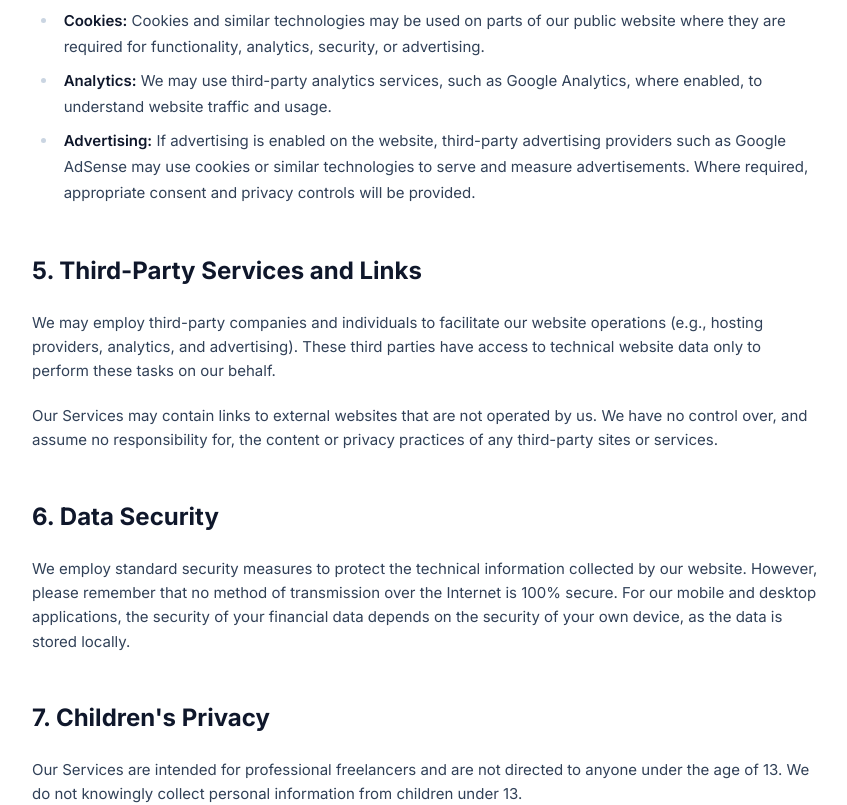
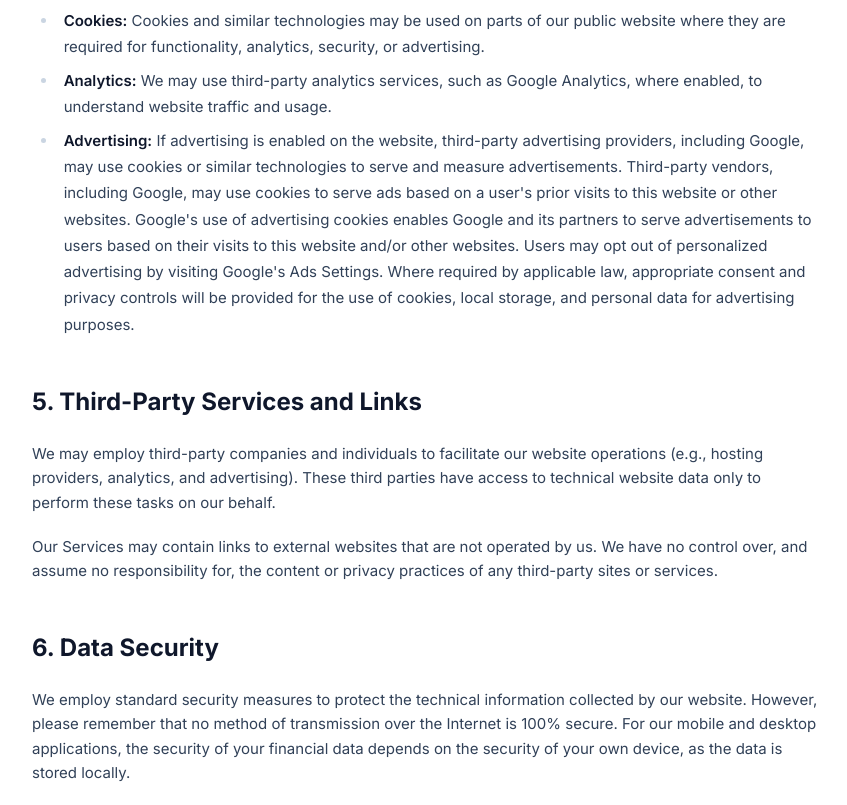
Before and after one commit to allknowledge34/tralance-website, a Next.js app in the folder frontend/: page /privacy in a window 1280 px wide. Shown: the part 1680-2485 px from the top of the page, without its empty margins (215-1062 px from the left). Built offline with nearby package versions, Linux system fonts and the light colour scheme.

Commit message:
add google ads

```diff
--- a/frontend/src/app/layout.tsx
+++ b/frontend/src/app/layout.tsx
@@ -26,15 +26,25 @@ export const viewport: Viewport = {
 export const metadata: Metadata = {
   metadataBase: new URL(SITE_CONFIG.url),
   manifest: "/manifest.json",
+
   title: {
     default: SITE_CONFIG.title,
     template: `%s | ${SITE_CONFIG.name}`,
   },
+
   description: SITE_CONFIG.description,
   keywords: SEO_KEYWORDS,
-  authors: [{ name: "Sachin Kumar", url: SITE_CONFIG.links.twitter }],
+
+  authors: [
+    {
+      name: "Sachin Kumar",
+      url: SITE_CONFIG.links.twitter,
+    },
+  ],
+
   creator: "Sachin Kumar",
   publisher: "Tralance",
+
   openGraph: {
     type: "website",
     locale: "en_US",
@@ -42,6 +52,7 @@ export const metadata: Metadata = {
     title: SITE_CONFIG.title,
     description: SITE_CONFIG.description,
     siteName: SITE_CONFIG.name,
+
     images: [
       {
         url: SITE_CONFIG.ogImage,
@@ -51,6 +62,7 @@ export const metadata: Metadata = {
       },
     ],
   },
+
   twitter: {
     card: "summary_large_image",
     title: SITE_CONFIG.title,
@@ -58,9 +70,11 @@ export const metadata: Metadata = {
     images: [SITE_CONFIG.ogImage],
     creator: "@tralanceapp",
   },
+
   robots: {
     index: true,
     follow: true,
+
     googleBot: {
       index: true,
       follow: true,
@@ -84,66 +98,96 @@ export default function RootLayout({
         name: SITE_CONFIG.name,
         operatingSystem: "Web, Android, Windows",
         applicationCategory: "BusinessApplication",
+
         offers: {
           "@type": "Offer",
           price: "0",
           priceCurrency: "USD",
         },
+
         description: SITE_CONFIG.description,
         url: SITE_CONFIG.url,
+
         author: {
           "@type": "Person",
           name: "Sachin Kumar",
         },
+
         aggregateRating: {
           "@type": "AggregateRating",
           ratingValue: "4.5",
-          ratingCount: "2"
+          ratingCount: "2",
         },
-        installUrl: "https://play.google.com/store/apps/details?id=com.sachin.tralance",
+
+        installUrl:
+          "https://play.google.com/store/apps/details?id=com.sachin.tralance",
+
         softwareVersion: "1.0",
       },
+
       {
         "@type": "Organization",
         name: SITE_CONFIG.name,
         url: SITE_CONFIG.url,
+
         logo: `${SITE_CONFIG.url}/icon.png`,
+
         contactPoint: {
           "@type": "ContactPoint",
           email: SITE_CONFIG.contactEmail,
           contactType: "customer support",
         },
+
         sameAs: [
           SITE_CONFIG.links.twitter,
           SITE_CONFIG.links.github,
         ],
       },
+
       {
         "@type": "WebSite",
         name: SITE_CONFIG.name,
         url: SITE_CONFIG.url,
+
         potentialAction: {
           "@type": "SearchAction",
           target: `${SITE_CONFIG.url}/?s={search_term_string}`,
-          "query-input": "required name=search_term_string"
-        }
-      }
+          "query-input": "required name=search_term_string",
+        },
+      },
     ],
   };
 
   return (
-    <html lang="en" className={`${inter.variable} h-full antialiased`} data-scroll-behavior="smooth" suppressHydrationWarning>
+    <html
+      lang="en"
+      className={`${inter.variable} h-full antialiased`}
+      data-scroll-behavior="smooth"
+      suppressHydrationWarning
+    >
       <head>
         <script
+          async
+          src="https://pagead2.googlesyndication.com/pagead/js/adsbygoogle.js?client=ca-pub-5744857349829100"
+          crossOrigin="anonymous"
+        />
+      </head>
+
+      <body className="min-h-full">
+        <script
           type="application/ld+json"
-          dangerouslySetInnerHTML={{ __html: JSON.stringify(jsonLd) }}
+          dangerouslySetInnerHTML={{
+            __html: JSON.stringify(jsonLd),
+          }}
         />
+
         <script
           dangerouslySetInnerHTML={{
             __html: `
               (function() {
                 try {
                   var theme = localStorage.getItem('theme');
+
                   if (theme === 'dark') {
                     document.documentElement.classList.add('dark');
                   } else {
@@ -154,13 +198,12 @@ export default function RootLayout({
             `,
           }}
         />
-      </head>
-      <body className="min-h-full flex flex-col font-sans bg-white dark:bg-rich-black text-slate-900 dark:text-slate-100 transition-colors duration-300">
+
         <ThemeProvider>
           <Navbar />
-          <main className="flex-grow flex flex-col">
-            {children}
-          </main>
+
+          {children}
+
           <Footer />
         </ThemeProvider>
 
--- a/frontend/src/app/privacy/page.tsx
+++ b/frontend/src/app/privacy/page.tsx
@@ -66,12 +66,15 @@ export default function PrivacyPolicyPage() {
               <section id="cookies-and-analytics" className="scroll-mt-24">
                 <h2>4. Cookies, Analytics, and Advertising</h2>
                 <p>
-                  While our core applications are offline-first, our public website relies on standard web technologies:
+                  While our core applications are offline-first, our public website relies on standard web technologies.
                 </p>
                 <ul>
                   <li><strong>Cookies:</strong> Cookies and similar technologies may be used on parts of our public website where they are required for functionality, analytics, security, or advertising.</li>
                   <li><strong>Analytics:</strong> We may use third-party analytics services, such as Google Analytics, where enabled, to understand website traffic and usage.</li>
-                  <li><strong>Advertising:</strong> If advertising is enabled on the website, third-party advertising providers such as Google AdSense may use cookies or similar technologies to serve and measure advertisements. Where required, appropriate consent and privacy controls will be provided.</li>
+                  <li><strong>Advertising:</strong> If advertising is enabled on the website, third-party advertising providers, including Google, may use cookies or similar technologies to serve and measure advertisements. Third-party vendors, including Google, may use cookies to serve ads based on a user's prior visits to this website or other websites.
+                    Google's use of advertising cookies enables Google and its partners to serve advertisements to users based on their visits to this website and/or other websites.
+                    Users may opt out of personalized advertising by visiting Google's Ads Settings.
+                    Where required by applicable law, appropriate consent and privacy controls will be provided for the use of cookies, local storage, and personal data for advertising purposes.</li>
                 </ul>
               </section>
 
```
